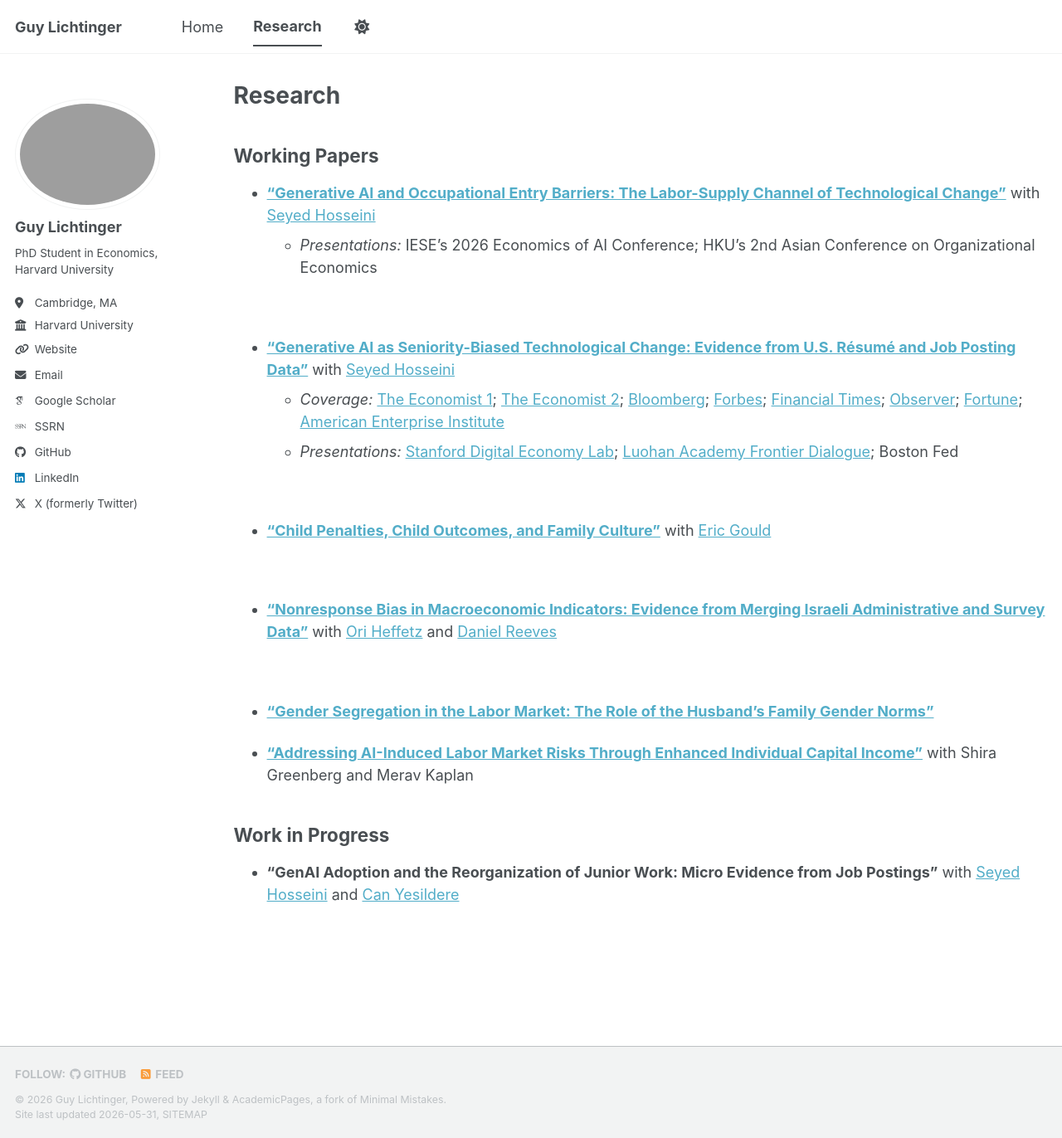
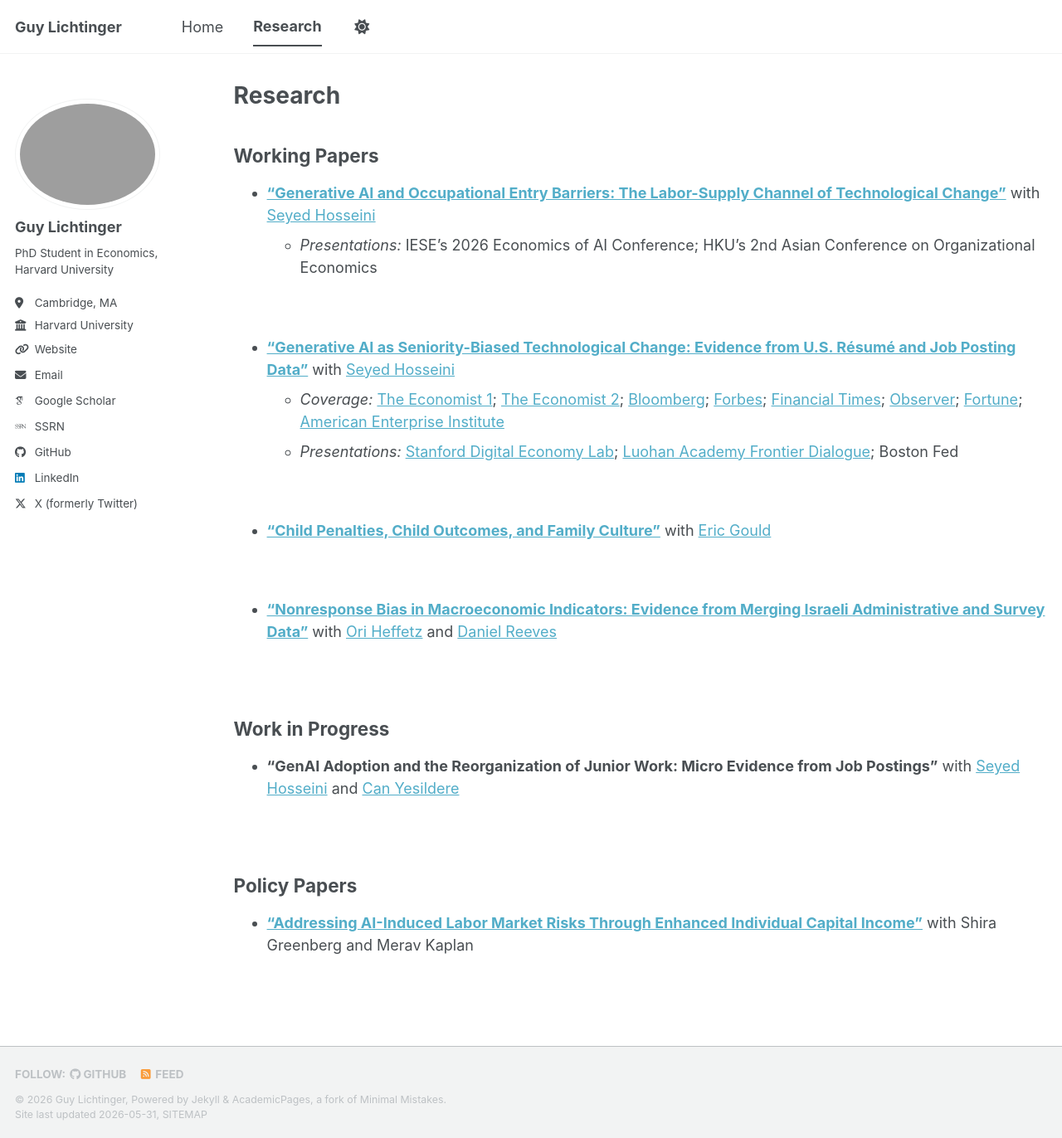
Before and after one commit to guylichtinger/guylichtinger.github.io, a Jekyll site: the page built from _pages/publications.md, in a window 1280 px wide and 1372 px high. Shown: the whole window at 83% size. Built offline with Jekyll 4.4.1, drawn with Linux system fonts in a browser that asks for light colours; some web fonts are replaced; a script bundle is joined from its source files by our own code; library files that are not in the unit come from our copies.

Commit message:
Update publications with new sections and entries
Added sections for Work in Progress and Policy Papers, and updated publication entries.

```diff
--- a/_pages/publications.md
+++ b/_pages/publications.md
@@ -28,10 +28,11 @@ author_profile: true
 
 <br>
 
-- **["Gender Segregation in the Labor Market: The Role of the Husband's Family Gender Norms"](https://papers.ssrn.com/sol3/papers.cfm?abstract_id=4649975)**
-
-- **["Addressing AI-Induced Labor Market Risks Through Enhanced Individual Capital Income"](https://dash.harvard.edu/entities/publication/dac6968f-74eb-420a-9e92-835e5c544ab5)** with Shira Greenberg and Merav Kaplan
-
 ## Work in Progress
 
 - **"GenAI Adoption and the Reorganization of Junior Work: Micro Evidence from Job Postings"** with [Seyed Hosseini](https://sites.google.com/view/mahdi-hosseini/home) and [Can Yesildere](https://www.economics.harvard.edu/people/can-yesildere)
+
+<br>
+
+## Policy Papers
+- **["Addressing AI-Induced Labor Market Risks Through Enhanced Individual Capital Income"](https://dash.harvard.edu/entities/publication/dac6968f-74eb-420a-9e92-835e5c544ab5)** with Shira Greenberg and Merav Kaplan
```
